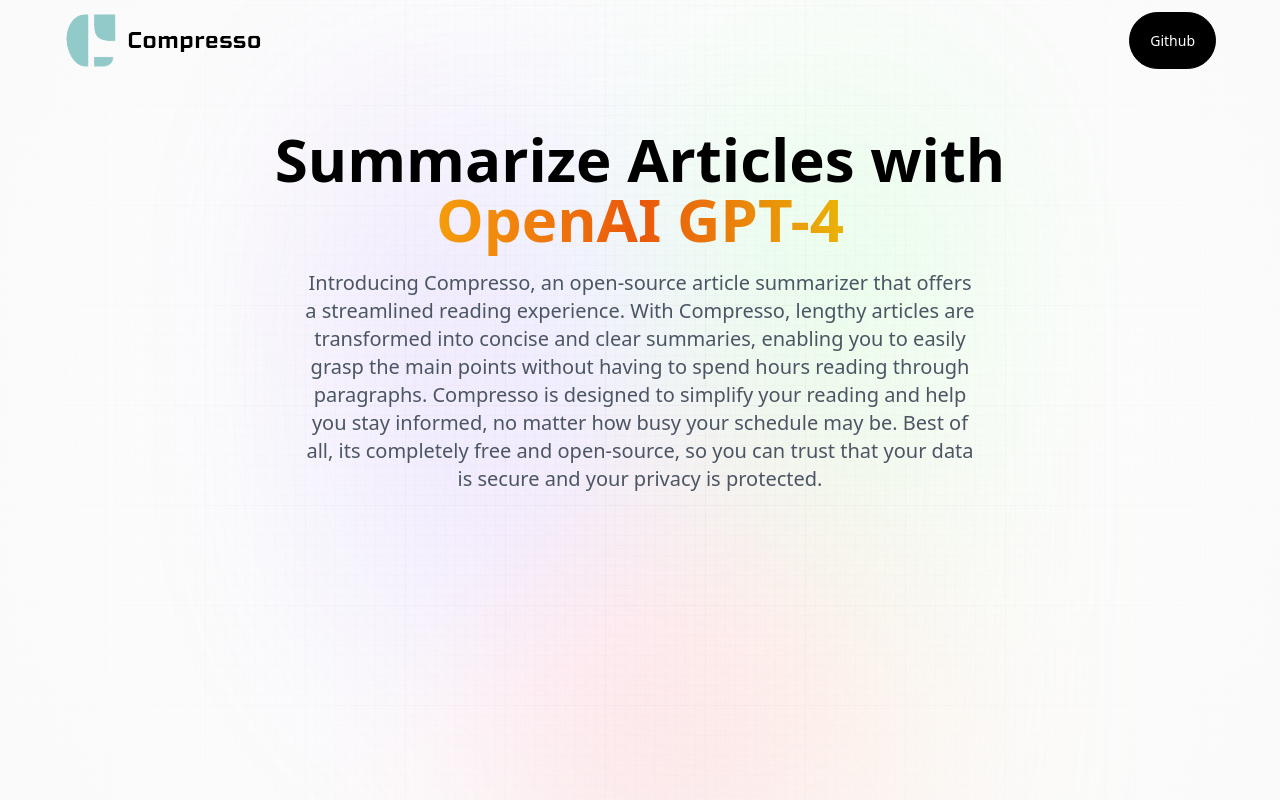
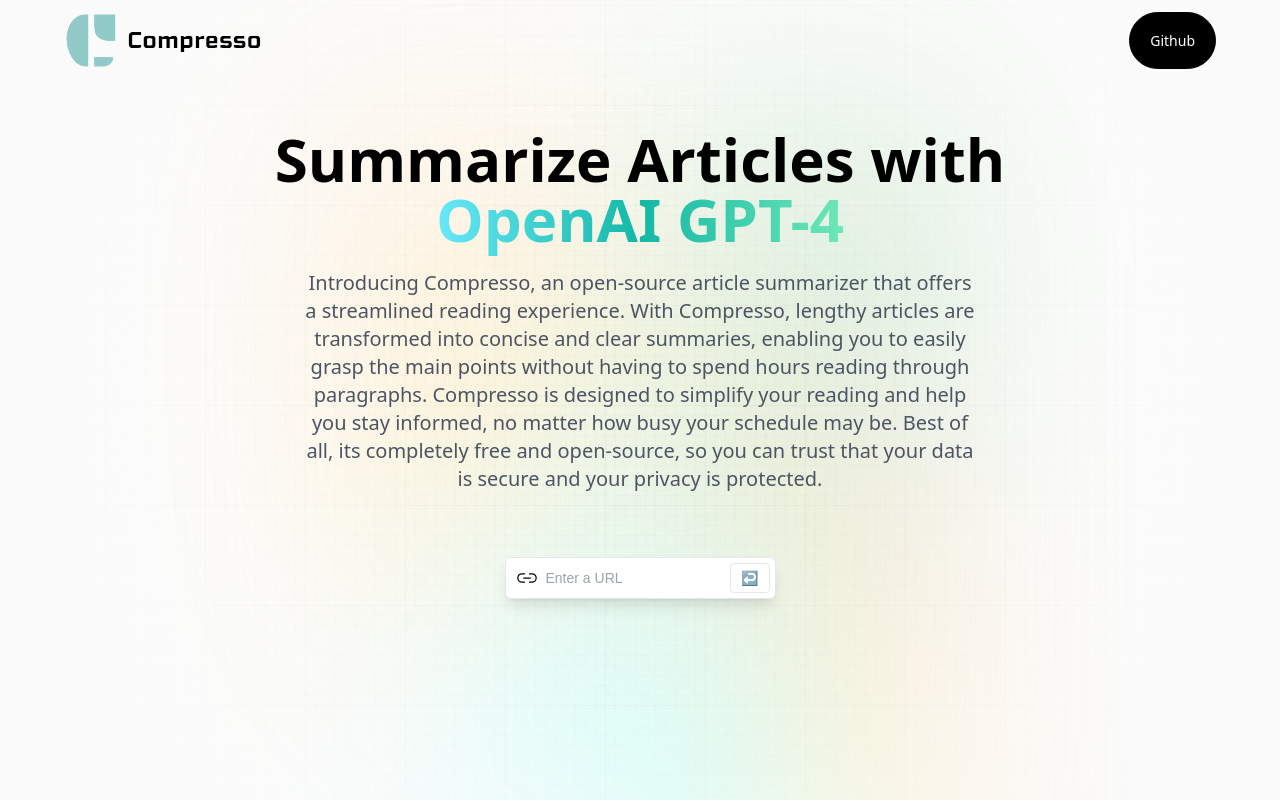
Before and after one commit to varundhand/Compresso, a React (Vite) app: page / in a window 1280 px wide. Built offline with nearby package versions, Linux system fonts and the light colour scheme; a web font is replaced by a local one.

Commit message:
styling done

```diff
--- a/src/App.css
+++ b/src/App.css
@@ -44,16 +44,16 @@
   width: 100%;
   max-width: 640px;
   background-image: radial-gradient(
-      at 27% 37%,
-      hsla(215, 98%, 61%, 1) 0px,
-      transparent 0%
+    at 27% 37%,
+    #92cac9 0px,
+    transparent 0%
     ),
-    radial-gradient(at 97% 21%, hsla(125, 98%, 72%, 1) 0px, transparent 50%),
-    radial-gradient(at 52% 99%, hsla(354, 98%, 61%, 1) 0px, transparent 50%),
-    radial-gradient(at 10% 29%, hsla(256, 96%, 67%, 1) 0px, transparent 50%),
-    radial-gradient(at 97% 96%, hsla(38, 60%, 74%, 1) 0px, transparent 50%),
-    radial-gradient(at 33% 50%, hsla(222, 67%, 73%, 1) 0px, transparent 50%),
-    radial-gradient(at 79% 53%, hsla(343, 68%, 79%, 1) 0px, transparent 50%);
+    radial-gradient(at 97% 21%, #008000 0px, transparent 50%),
+    radial-gradient(at 52% 99%, cyan 0px, transparent 50%),
+    radial-gradient(at 10% 29%, orange 0px, transparent 50%),
+    radial-gradient(at 97% 96%, #ffa500 0px, transparent 50%),
+    radial-gradient(at 33% 50%, #92cac9 0px, transparent 50%),
+    radial-gradient(at 79% 53%, #ff4500 0px, transparent 50%);
   position: absolute;
   content: "";
   width: 100%;
@@ -84,7 +84,7 @@
 }
 
 .orange_gradient {
-  @apply bg-gradient-to-r from-amber-500 via-orange-600 to-yellow-500 bg-clip-text text-transparent;
+  @apply bg-gradient-to-r from-cyan-300 via-teal-500 to-emerald-300 bg-clip-text text-transparent;
 }
 
 .desc {
--- a/src/components/Demo.jsx
+++ b/src/components/Demo.jsx
@@ -1,9 +1,40 @@
-// import React from 'react'
+
+// import { useState, useEffect } from "react"
+import {ReactComponent as LinkSVG} from '../assets/link.svg'
 
 const Demo = () => {
   return (
     <div>
+      <section className="mt-16 w-full max-w-xl">
+        <div className="flex flex-col w-full gap-2 ">
+          <form
+            className="relative flex justify-center items-center"
+            onSubmit={() => {}}
+          >
+            {/* <img
+              src={linkIcon}
+              alt="link_icon"
+              className='absolute left-0 my-2 ml-3 w-5'
+            /> */}
+            <LinkSVG/>
+            <input
+              type="url"
+              placeholder='Enter a URL'
+              value=''
+              onChange={() => {}}
+              required
+              className='url_input peer'
+            />
+            <button
+              type='submit'
+              className='submit_btn peer-focus:border-gray-700 peer-focus:text-gray-700'
+            >
+              ↩
+            </button>
+          </form>
 
+        </div>
+      </section>
     </div>
   )
 }
```
Also changed, not shown: src/assets/link.svg.
